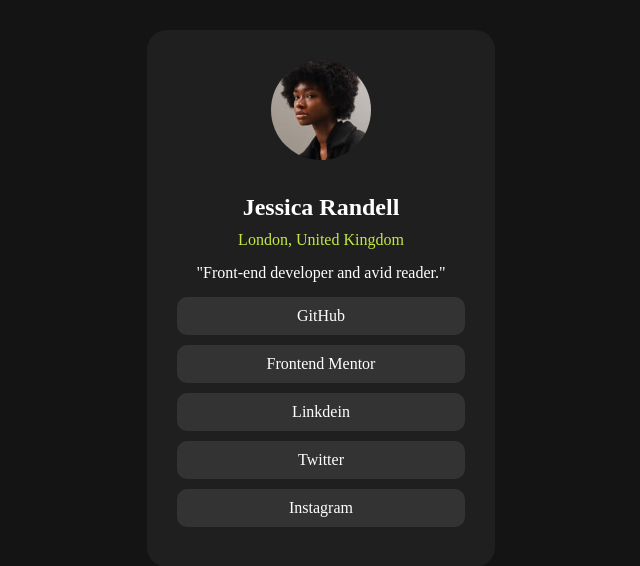
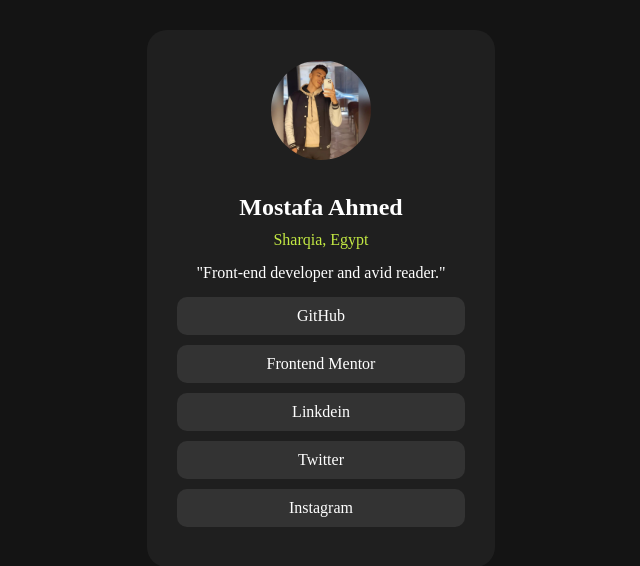
Before and after one commit to M0staafaAhmed/Social-Links-Profile, a plain HTML site: page index.html in a window 1280 px wide. Shown: the part 102-668 px from the top of the page, without its empty margins (319-959 px from the left). Drawn offline with Linux system fonts and the light colour scheme.

Commit message:
Update index.html

```diff
--- a/index.html
+++ b/index.html
@@ -12,9 +12,9 @@
 <body>
   <div class="profile">
     <div class="info">
-      <img src="img/avatar-jessica.jpeg" alt="avatar">
-      <h2>Jessica Randell</h2>
-      <p>London, United Kingdom</p>
+      <img src="img/avatar.jpg" alt="avatar">
+      <h2>Mostafa Ahmed</h2>
+      <p>Sharqia, Egypt</p>
       <P>"Front-end developer and avid reader."</P>
     </div>
     <div class="links">
```
